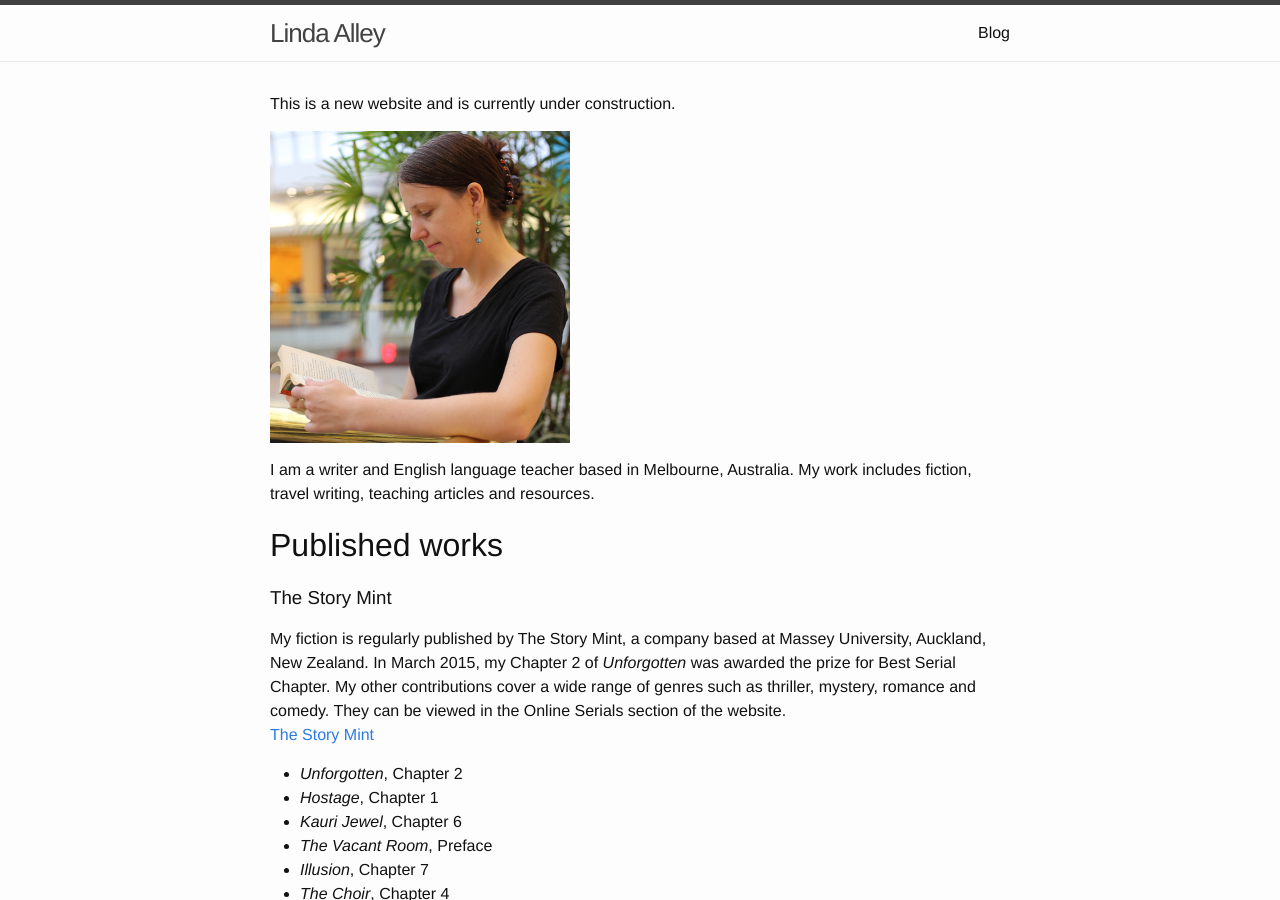
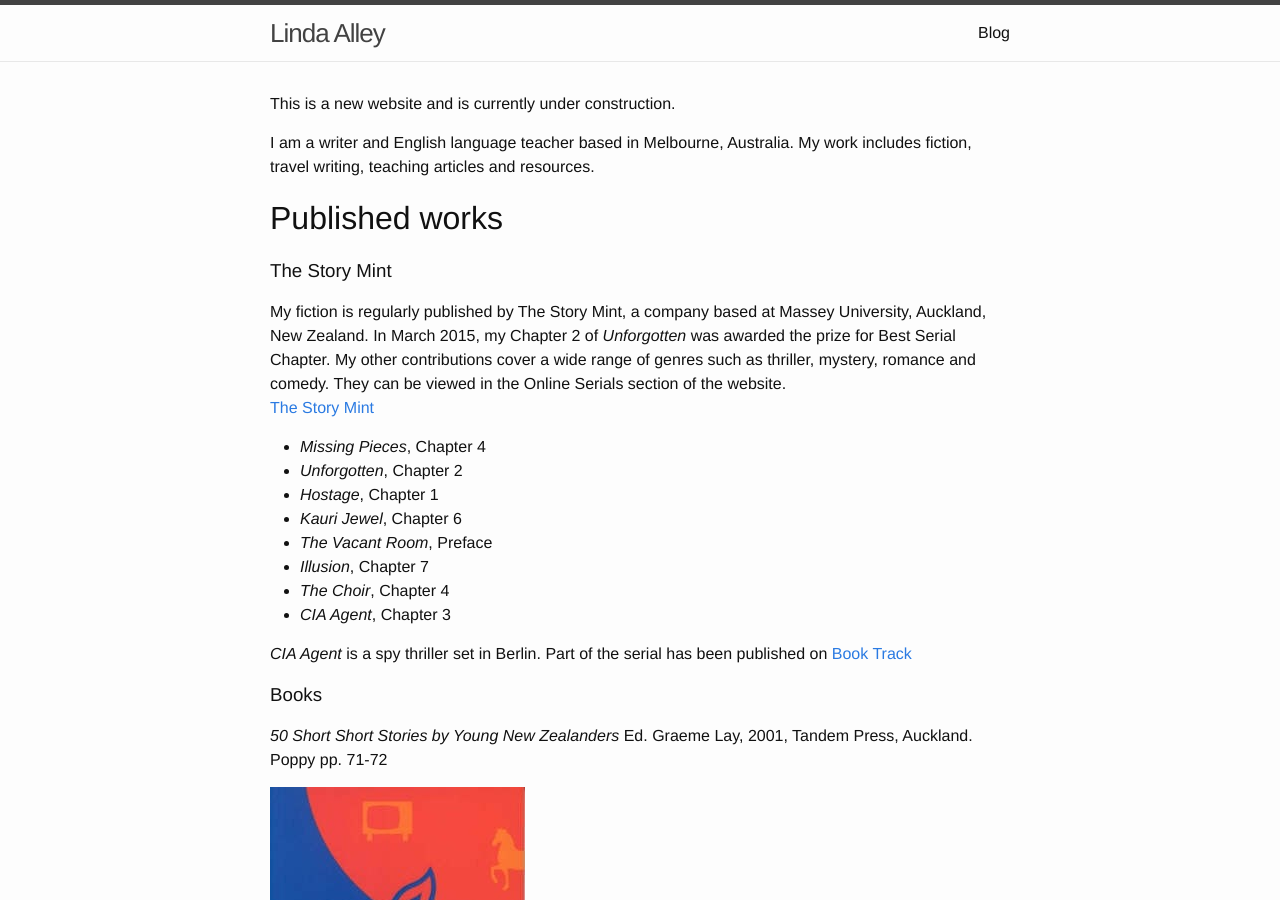
Before and after one commit to lindaalley/lindaalley.github.io, a Jekyll site: the page built from index.md, in a window 1280 px wide and 900 px high. Built offline with Jekyll 4.4.1, drawn with Linux system fonts in a browser that asks for light colours.

Commit message:
Update index.md

```diff
--- a/index.md
+++ b/index.md
@@ -7,7 +7,7 @@
 
 This is a new website and is currently under construction.
 
-![Photo of Linda Alley]({{site.baseurl}}/media/linda-alley-small.jpg)
+
 
 I am a writer and English language teacher based in Melbourne, Australia. My work includes fiction, travel writing, teaching articles and resources.
 
@@ -18,6 +18,7 @@
 My fiction is regularly published by The Story Mint, a company based at Massey University, Auckland, New Zealand. In March 2015, my Chapter 2 of _Unforgotten_ was awarded the prize for Best Serial Chapter. My other contributions cover a wide range of genres such as thriller, mystery, romance and comedy. They can be viewed in the Online Serials section of the website.
 [The Story Mint](http://www.thestorymint.com/story-mintery)
 
+- _Missing Pieces_, Chapter 4
 - _Unforgotten_, Chapter 2
 - _Hostage_, Chapter 1
 - _Kauri Jewel_, Chapter 6
```
